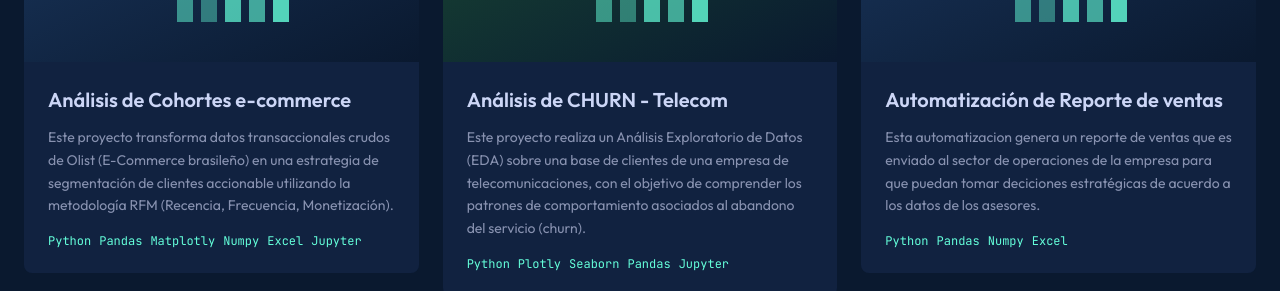
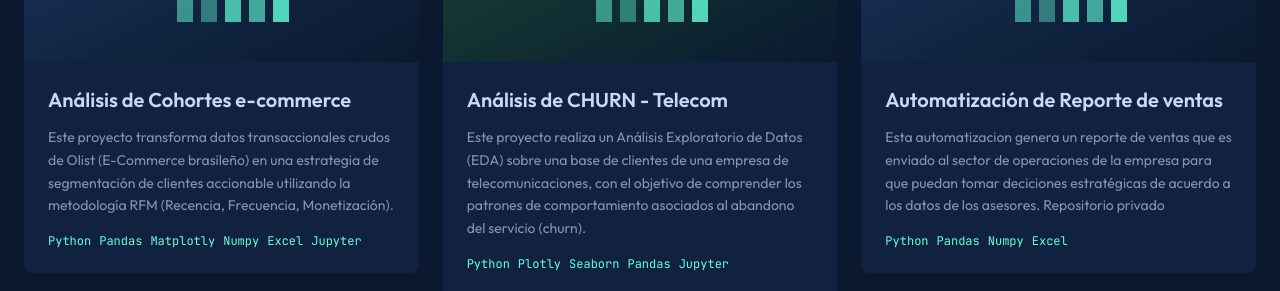
Before and after one commit to Caero-Nahuel/Portfolio-Nahuel-Caero, a React (Vite) app: page / in a window 1280 px wide. Shown: the part 2880-3171 px from the top of the page. Built offline with nearby package versions, Linux system fonts and the light colour scheme.

Commit message:
refactor: descripcion de automaticacion s2s

```diff
--- a/src/components/Projects.jsx
+++ b/src/components/Projects.jsx
@@ -20,7 +20,7 @@ const projects = [
   {
     id: 3,
     title: 'Automatización de Reporte de ventas',
-    description: 'Esta automatizacion genera un reporte de ventas que es enviado al sector de  operaciones de la empresa para que puedan tomar deciciones estratégicas de acuerdo a los datos de los asesores.',
+    description: 'Esta automatizacion genera un reporte de ventas que es enviado al sector de  operaciones de la empresa para que puedan tomar deciciones estratégicas de acuerdo a los datos de los asesores. \n Repositorio privado',
     technologies: ['Python', 'Pandas', 'Numpy', 'Excel'],
     image: 'sales',
     github: 'https://github.com/Caero-Nahuel/financial-reports',
```
Also changed, not shown: 3 other files (tests, documents, lock files or other folders).
